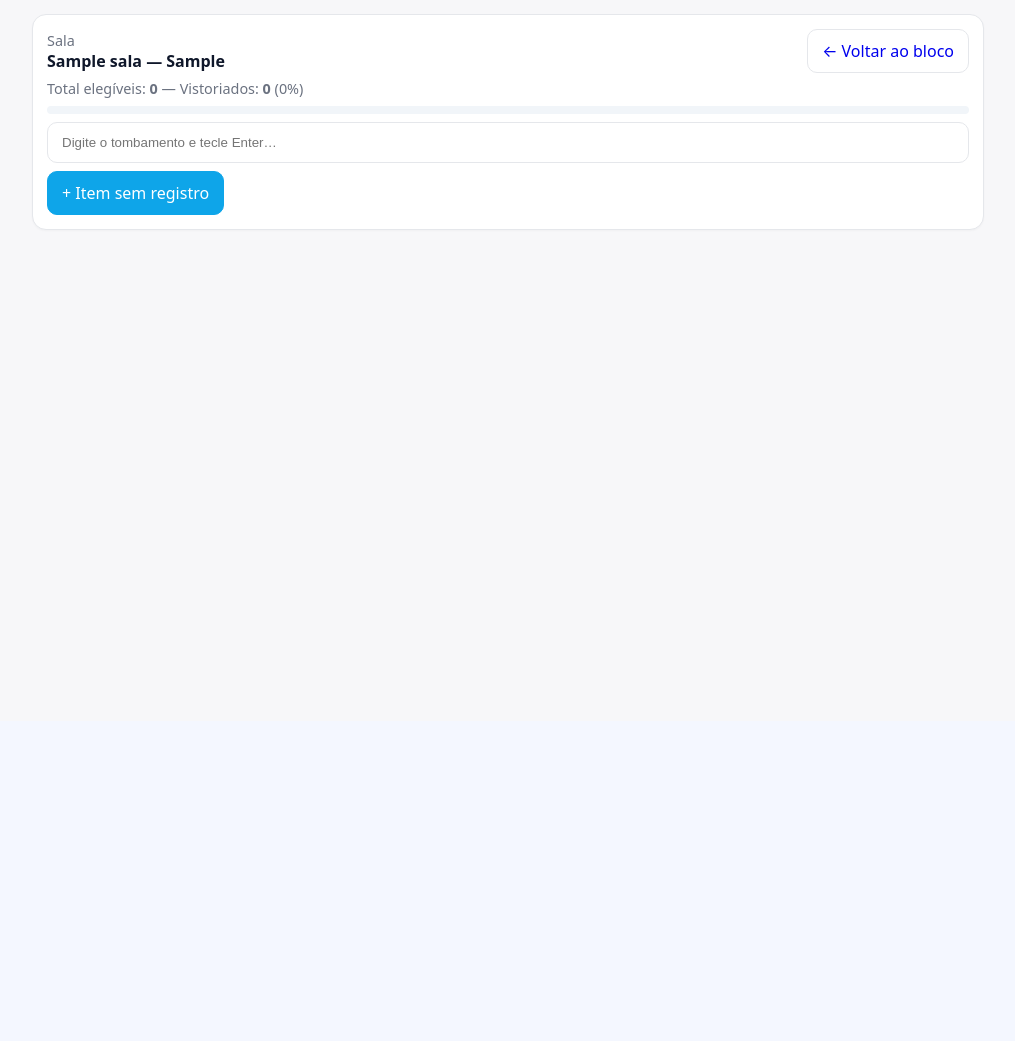
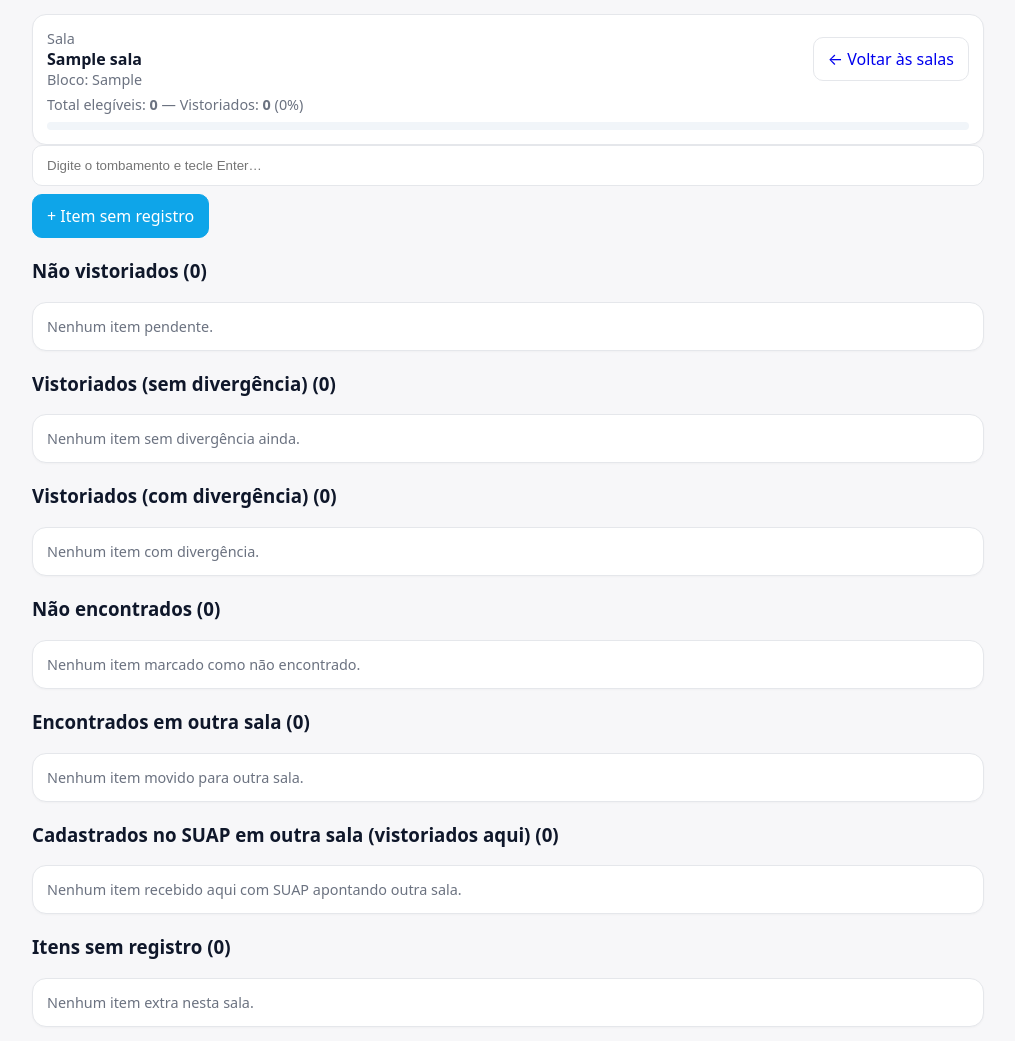
Before and after one commit to fpontesmorales/einventarioifce, a Django app: page /vistoria/salas/id/1/ in a window 1280 px wide. Shown: the part 79-1120 px from the top of the page, without its empty margins (132-1147 px from the left). Before the commit the page ends 309 px from the top, so only its background shows below. Run offline with Django 5.2, Linux system fonts and the light colour scheme; a user stored in the database is signed in; tables that the repository leaves empty hold one stand-in row (values such as "Sample post").

Commit message:
ajuste vistoria extra

```diff
--- a/vistoria/templates/vistoria/sala_workspace.html
+++ b/vistoria/templates/vistoria/sala_workspace.html
@@ -3,23 +3,27 @@
 
 {% block content %}
 
+  <!-- Cabeçalho da sala e progresso -->
   <div class="card">
-    <div class="row" style="justify-content:space-between;align-items:center;">
+    <div class="row wrap" style="justify-content:space-between;align-items:center;">
       <div>
         <div class="muted">Sala</div>
-        <div style="font-weight:700">{{ sala.nome }}{% if sala.bloco %} — {{ sala.bloco }}{% endif %}</div>
+        <div class="stat">{{ sala.nome }}</div>
+        <div class="muted">Bloco: {{ sala.bloco|default:"SEM BLOCO" }}</div>
       </div>
-      <a class="btn" href="{% url 'vistoria_public:salas_por_bloco' bloco=sala.bloco|default:'SEM BLOCO' %}">← Voltar ao bloco</a>
+      <a class="btn" href="{% url 'vistoria_public:salas_por_bloco' bloco=sala.bloco|default:'SEM BLOCO' %}">← Voltar às salas</a>
     </div>
 
     <div class="muted" style="margin-top:6px;">
-      Total elegíveis: <strong>{{ total_elegiveis }}</strong> — Vistoriados: <strong>{{ vistoriados_count }}</strong> ({{ pct_vistoriado }}%)
+      Total elegíveis: <strong>{{ total_elegiveis }}</strong> —
+      Vistoriados: <strong>{{ vistoriados_count }}</strong> ({{ pct_vistoriado }}%)
+    </div>
+    <div class="progress" style="margin-top:8px;">
+      <div class="bar" style="width: {{ pct_vistoriado }}%;"></div>
+    </div>
   </div>
 
-    <div class="progress" style="margin:8px 0;">
-      <div class="bar" style="width: {{ pct_vistoriado }}%;"></div>
-    </div>
-
+  <!-- Ações rápidas -->
   <div class="grid" style="grid-template-columns: 1fr; gap:8px;">
     <form method="post" action="{% url 'vistoria_public:vistoriar_por_tombo' sala_id=sala.id %}">
       {% csrf_token %}
@@ -29,148 +33,151 @@
       <a class="btn primary" href="{% url 'vistoria_public:extra_novo' sala_id=sala.id %}">+ Item sem registro</a>
     </div>
   </div>
+
+  <!-- NÃO VISTORIADOS -->
+  <h3 class="group-title">Não vistoriados ({{ nao_vistoriados|length }})</h3>
+  {% if nao_vistoriados %}
+    <div class="grid cards">
+      {% for b in nao_vistoriados %}
+        <div class="card">
+          <div class="row" style="justify-content:space-between;align-items:center;">
+            <div>
+              <div class="stat">{{ b.tombamento }}</div>
+              <div class="muted">{{ b.descricao }}</div>
             </div>
-
-  {% if nao_vistoriados %}
-    <div class="card">
-      <div class="group-title">Não vistoriados ({{ nao_vistoriados|length }})</div>
-      <ul>
-        {% for b in nao_vistoriados %}
-          <li class="item">
-            <a href="{% url 'vistoria_public:vistoria_bem_form' sala_id=sala.id tombamento=b.tombamento %}">
-              <strong>{{ b.tombamento }}</strong> — {{ b.descricao|default:"(sem descrição)" }}
-            </a>
-          </li>
+            <a class="btn" href="{% url 'vistoria_public:vistoria_bem_form' sala_id=sala.id tombamento=b.tombamento %}">Vistoriar →</a>
+          </div>
+        </div>
       {% endfor %}
-      </ul>
     </div>
+  {% else %}
+    <div class="card"><div class="muted">Nenhum item pendente.</div></div>
   {% endif %}
 
+  <!-- VISTORIADOS (SEM DIVERGÊNCIA) -->
+  <h3 class="group-title">Vistoriados (sem divergência) ({{ vistoriados_ok|length }})</h3>
   {% if vistoriados_ok %}
+    <div class="grid cards">
+      {% for b, v in vistoriados_ok %}
         <div class="card ok">
-      <div class="group-title">Vistoriados (sem divergência) ({{ vistoriados_ok|length }})</div>
-      <ul>
-        {% for b,v in vistoriados_ok %}
-          <li class="item ok">
-            <a href="{% url 'vistoria_public:vistoria_bem_form' sala_id=sala.id tombamento=b.tombamento %}">
-              <strong>{{ b.tombamento }}</strong> — {{ b.descricao|default:"(sem descrição)" }}
-            </a>
-          </li>
+          <div class="row" style="justify-content:space-between;align-items:center;">
+            <div>
+              <div class="stat">{{ b.tombamento }}</div>
+              <div class="muted">{{ b.descricao }}</div>
+            </div>
+            <a class="btn" href="{% url 'vistoria_public:vistoria_bem_form' sala_id=sala.id tombamento=b.tombamento %}">Editar →</a>
+          </div>
+        </div>
       {% endfor %}
-      </ul>
     </div>
+  {% else %}
+    <div class="card"><div class="muted">Nenhum item sem divergência ainda.</div></div>
   {% endif %}
 
+  <!-- VISTORIADOS (COM DIVERGÊNCIA) -->
+  <h3 class="group-title">Vistoriados (com divergência) ({{ vistoriados_div|length }})</h3>
   {% if vistoriados_div %}
+    <div class="grid cards">
+      {% for b, v in vistoriados_div %}
         <div class="card div">
-      <div class="group-title">Vistoriados (com divergência) ({{ vistoriados_div|length }})</div>
-      <ul>
-        {% for b,v in vistoriados_div %}
-          <li class="item div">
-            <a href="{% url 'vistoria_public:vistoria_bem_form' sala_id=sala.id tombamento=b.tombamento %}">
-              <strong>{{ b.tombamento }}</strong> — {{ b.descricao|default:"(sem descrição)" }}
-            </a>
-          </li>
+          <div class="row" style="justify-content:space-between;align-items:center;">
+            <div>
+              <div class="stat">{{ b.tombamento }}</div>
+              <div class="muted">{{ b.descricao }}</div>
+            </div>
+            <a class="btn" href="{% url 'vistoria_public:vistoria_bem_form' sala_id=sala.id tombamento=b.tombamento %}">Revisar →</a>
+          </div>
+        </div>
       {% endfor %}
-      </ul>
     </div>
+  {% else %}
+    <div class="card"><div class="muted">Nenhum item com divergência.</div></div>
   {% endif %}
 
+  <!-- NÃO ENCONTRADOS -->
+  <h3 class="group-title">Não encontrados ({{ nao_encontrados|length }})</h3>
   {% if nao_encontrados %}
+    <div class="grid cards">
+      {% for b, v in nao_encontrados %}
         <div class="card na">
-      <div class="group-title">Não encontrados ({{ nao_encontrados|length }})</div>
-      <ul>
-        {% for b,v in nao_encontrados %}
-          <li class="item na">
-            <a href="{% url 'vistoria_public:vistoria_bem_form' sala_id=sala.id tombamento=b.tombamento %}">
-              <strong>{{ b.tombamento }}</strong> — {{ b.descricao|default:"(sem descrição)" }}
-            </a>
-          </li>
+          <div class="row" style="justify-content:space-between;align-items:center;">
+            <div>
+              <div class="stat">{{ b.tombamento }}</div>
+              <div class="muted">{{ b.descricao }}</div>
+            </div>
+            <a class="btn" href="{% url 'vistoria_public:vistoria_bem_form' sala_id=sala.id tombamento=b.tombamento %}">Marcar encontrado →</a>
+          </div>
+        </div>
       {% endfor %}
-      </ul>
     </div>
+  {% else %}
+    <div class="card"><div class="muted">Nenhum item marcado como não encontrado.</div></div>
   {% endif %}
 
-  {% if recebidos_aqui %}
+  <!-- ENCONTRADOS EM OUTRA SALA (itens desta sala no SUAP, vistos fora) -->
+  <h3 class="group-title">Encontrados em outra sala ({{ movidos|length }})</h3>
+  {% if movidos %}
+    <div class="grid cards">
+      {% for b, v in movidos %}
         <div class="card mv">
-      <div class="group-title">Cadastrados no SUAP em outra sala (vistoriados aqui) ({{ recebidos_aqui|length }})</div>
-      <ul>
-        {% for b,v in recebidos_aqui %}
-          {% with b.sala|default:"—" as suap %}
-            <li class="item mv">
-              <a href="{% url 'vistoria_public:vistoria_bem_form' sala_id=sala.id tombamento=b.tombamento %}">
-                <strong>{{ b.tombamento }}</strong> — {{ b.descricao|default:"(sem descrição)" }}
-              </a>
-              <div class="muted">No SUAP: {{ suap }}</div>
-            </li>
-          {% endwith %}
+          <div class="row" style="justify-content:space-between;align-items:center;">
+            <div>
+              <div class="stat">{{ b.tombamento }}</div>
+              <div class="muted">Vistoriado em: {{ v.sala_obs_nome }} ({{ v.sala_obs_bloco|default:"SEM BLOCO" }})</div>
+              <div class="muted">{{ b.descricao }}</div>
+            </div>
+            <a class="btn" href="{% url 'vistoria_public:vistoria_bem_form' sala_id=sala.id tombamento=b.tombamento %}">Detalhar →</a>
+          </div>
+        </div>
       {% endfor %}
-      </ul>
     </div>
+  {% else %}
+    <div class="card"><div class="muted">Nenhum item movido para outra sala.</div></div>
   {% endif %}
 
-  {% if movidos %}
-    <div class="card mv">
-      <div class="group-title">Encontrados em outra sala ({{ movidos|length }})</div>
-      <ul>
-        {% for b,v in movidos %}
-          <li class="item mv">
-            <a href="{% url 'vistoria_public:vistoria_bem_form' sala_id=sala.id tombamento=b.tombamento %}">
-              <strong>{{ b.tombamento }}</strong> — {{ b.descricao|default:"(sem descrição)" }}
-            </a>
-            <div class="muted">Observado em: {{ v.sala_obs_nome }}{% if v.sala_obs_bloco %} — {{ v.sala_obs_bloco }}{% endif %}</div>
-          </li>
+  <!-- CADASTRADOS NO SUAP EM OUTRA SALA (vistoriados aqui) -->
+  <h3 class="group-title">Cadastrados no SUAP em outra sala (vistoriados aqui) ({{ recebidos_aqui|length }})</h3>
+  {% if recebidos_aqui %}
+    <div class="grid cards">
+      {% for b, v in recebidos_aqui %}
+        <div class="card sr">
+          <div class="row" style="justify-content:space-between;align-items:center;">
+            <div>
+              <div class="stat">{{ b.tombamento }}</div>
+              <div class="muted">SUAP: {{ b.sala }}</div>
+              <div class="muted">{{ b.descricao }}</div>
+            </div>
+            <a class="btn" href="{% url 'vistoria_public:vistoria_bem_form' sala_id=sala.id tombamento=b.tombamento %}">Revisar →</a>
+          </div>
+        </div>
       {% endfor %}
-      </ul>
     </div>
+  {% else %}
+    <div class="card"><div class="muted">Nenhum item recebido aqui com SUAP apontando outra sala.</div></div>
   {% endif %}
 
+  <!-- ITENS SEM REGISTRO (EXTRAS) — AGORA CLICÁVEIS -->
+  <h3 class="group-title">Itens sem registro ({{ extras|length }})</h3>
   {% if extras %}
-    <div class="card sr">
-      <div class="group-title">Itens sem registro ({{ extras|length }})</div>
-      <ul>
-        {% for x in extras %}
-          <li class="item sr" style="list-style:none;">
-            <details>
-              <summary style="cursor:pointer;">
-                <strong>SEM TOMBO</strong> — {{ x.descricao_obs|default:"(sem descrição)" }}
-              </summary>
-
-              <div style="margin-top:8px;">
-                {% if x.numero_serie_obs %}
-                  <p><strong>Nº de série:</strong> {{ x.numero_serie_obs }}</p>
-                {% endif %}
-
-                {% if x.estado_obs %}
-                  <p><strong>Estado:</strong> {{ x.estado_obs }}</p>
-                {% endif %}
-
-                {% if x.responsavel_obs %}
-                  <p><strong>Responsável:</strong> {{ x.responsavel_obs }}</p>
-                {% endif %}
-
-                <p>
-                  <strong>Etiqueta:</strong>
-                  {% if x.etiqueta_possui %}Sim{% else %}Não{% endif %}
-                  {% if x.etiqueta_condicao %} — {{ x.etiqueta_condicao }}{% endif %}
-                </p>
-
-                {% if x.observacoes %}
-                  <p class="muted"><strong>Observações:</strong> {{ x.observacoes }}</p>
-                {% endif %}
-
-                {% if x.foto_marcadagua %}
-                  <div style="margin-top:12px;">
-                    <img src="{{ x.foto_marcadagua.url }}" alt="Foto do item sem registro"
-                         style="max-width:100%;border-radius:12px;border:1px solid #e5e7eb;">
+    <div class="grid cards">
+      {% for ex in extras %}
+        <a class="card" href="{% url 'vistoria_public:vistoria_extra_detalhe' sala_id=sala.id extra_id=ex.id %}">
+          <div class="row" style="justify-content:space-between;align-items:center;">
+            <div>
+              <div class="stat">{{ ex.descricao_obs|default:"(sem descrição)" }}</div>
+              <div class="muted">
+                Nº Série: {{ ex.numero_serie_obs|default:"—" }} &nbsp;|&nbsp;
+                Estado: {{ ex.estado_obs|default:"—" }} &nbsp;|&nbsp;
+                Responsável: {{ ex.responsavel_obs|default:"—" }}
               </div>
-                {% endif %}
             </div>
-            </details>
-          </li>
+            <div class="muted">Ver detalhes →</div>
+          </div>
+        </a>
       {% endfor %}
-      </ul>
     </div>
+  {% else %}
+    <div class="card"><div class="muted">Nenhum item extra nesta sala.</div></div>
   {% endif %}
 
 {% endblock %}
--- a/vistoria/urls.py
+++ b/vistoria/urls.py
@@ -4,20 +4,19 @@
 app_name = "vistoria_public"
 
 urlpatterns = [
-    # LISTAGENS
+    # Navegação principal
     path("blocos/", views.blocos_view, name="blocos"),
+    path("salas/<str:bloco>/", views.salas_por_bloco_view, name="salas_por_bloco"),
+    path("salas/id/<int:sala_id>/", views.sala_workspace_view, name="sala_workspace"),
 
-    # --- ROTAS DE SALA (ESPECÍFICAS) - precisam vir ANTES da catch-all ---
-    path("salas/id/<int:sala_id>/", views.sala_workspace_view, name="sala_workspace"),
-    path("salas/<int:sala_id>/vistoriar/", views.vistoriar_por_tombo, name="vistoriar_por_tombo"),
+    # Ações na sala
+    path("salas/<int:sala_id>/tombo/", views.vistoriar_por_tombo, name="vistoriar_por_tombo"),
+
+    # Vistoria de bem (com tombo)
     path("salas/<int:sala_id>/bem/<str:tombamento>/", views.vistoria_bem_form, name="vistoria_bem_form"),
-    path("salas/<int:sala_id>/nao-encontrado/<str:tombamento>/", views.marcar_nao_encontrado, name="nao_encontrado"),
+    path("salas/<int:sala_id>/bem/<str:tombamento>/nao-encontrado/", views.marcar_nao_encontrado, name="marcar_nao_encontrado"),
+
+    # Itens sem registro (extras)
     path("salas/<int:sala_id>/extra/novo/", views.vistoria_extra_form, name="extra_novo"),
-
-    # --- CATCH-ALL por BLOCO (DEIXE POR ÚLTIMO) ---
-    path("salas/<path:bloco>/", views.salas_por_bloco_view, name="salas_por_bloco"),
-
-    # RELATÓRIOS (CSV)
-    path("relatorios/resumo.csv", views.relatorio_resumo_csv, name="relatorio_resumo_csv"),
-    path("relatorios/detalhes.csv", views.relatorio_detalhes_csv, name="relatorio_detalhes_csv"),
+    path("salas/<int:sala_id>/extra/<int:extra_id>/", views.vistoria_extra_detalhe, name="vistoria_extra_detalhe"),
 ]
--- a/vistoria/views.py
+++ b/vistoria/views.py
@@ -501,6 +501,27 @@
     }
     return render(request, "vistoria/vistoria_extra_form.html", ctx)
 
+@vistoriador_required
+def vistoria_extra_detalhe(request, sala_id: int, extra_id: int):
+    """
+    Detalhe de um item SEM REGISTRO (VistoriaExtra), validando:
+      - inventário ativo
+      - a sala da URL é a mesma salva no registro (nome/bloco)
+    """
+    inv = _require_inventario_ativo()
+    sala = get_object_or_404(Sala, id=sala_id)
+    extra = get_object_or_404(
+        VistoriaExtra,
+        id=extra_id,
+        inventario=inv,
+        sala_obs_nome=sala.nome,
+        sala_obs_bloco=sala.bloco,
+    )
+    return render(
+        request,
+        "vistoria/vistoria_extra_detalhe.html",
+        {"inventario": inv, "sala": sala, "extra": extra},
+    )
 
 # ======================== RELATÓRIOS (CSV) ========================
 @vistoriador_required
```
Also changed, not shown: vistoria/templates/vistoria/vistoria_extra_detalhe.html (+53 -45 lines). Lines whose indentation alone changed are shown as unchanged.
